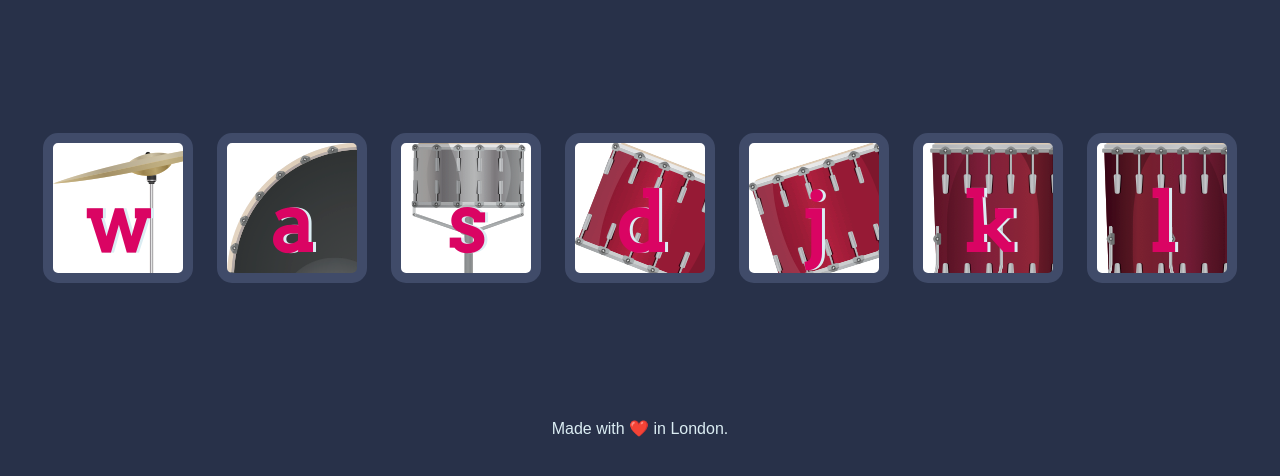
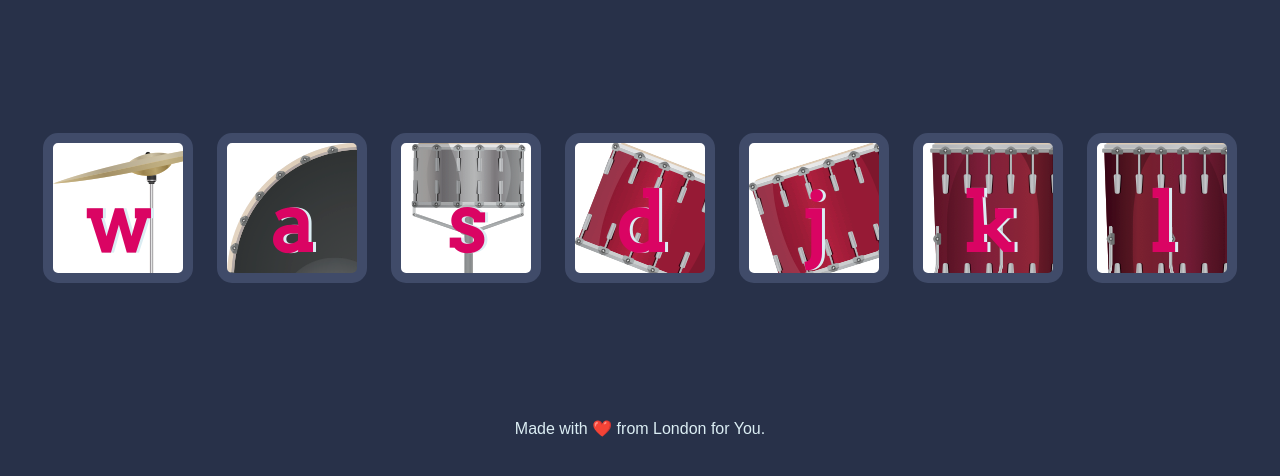
Before and after one commit to Kumud2080/Drum-Kit-Web-Application, a plain HTML site: page index.html in a window 1280 px wide. Shown: the part 156-632 px from the top of the page. Drawn offline with Linux system fonts and the light colour scheme.

Commit message:
Update index.html

```diff
--- a/index.html
+++ b/index.html
@@ -27,7 +27,7 @@
 </body>
 
 <footer>
-  Made with ❤️ in London.
+  Made with ❤️ from London for You.
 </footer>
 
 </html>
```
